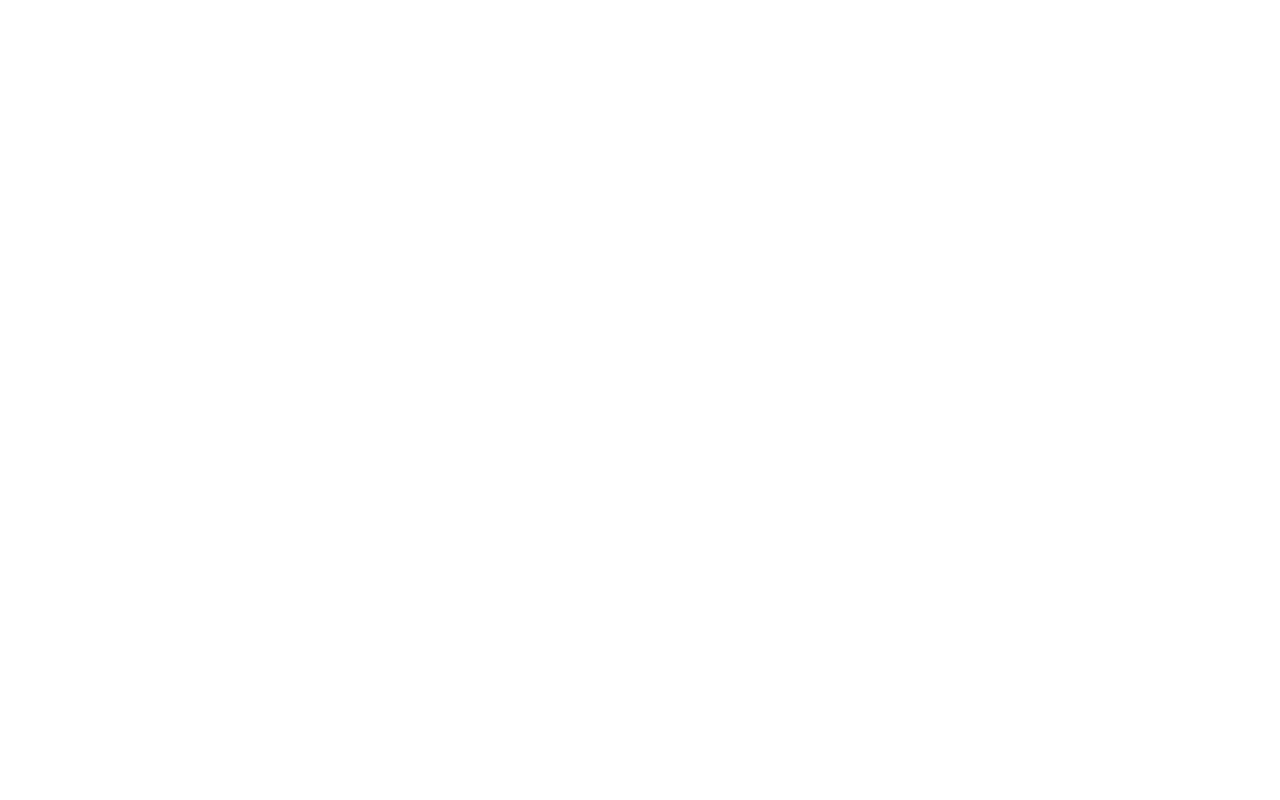
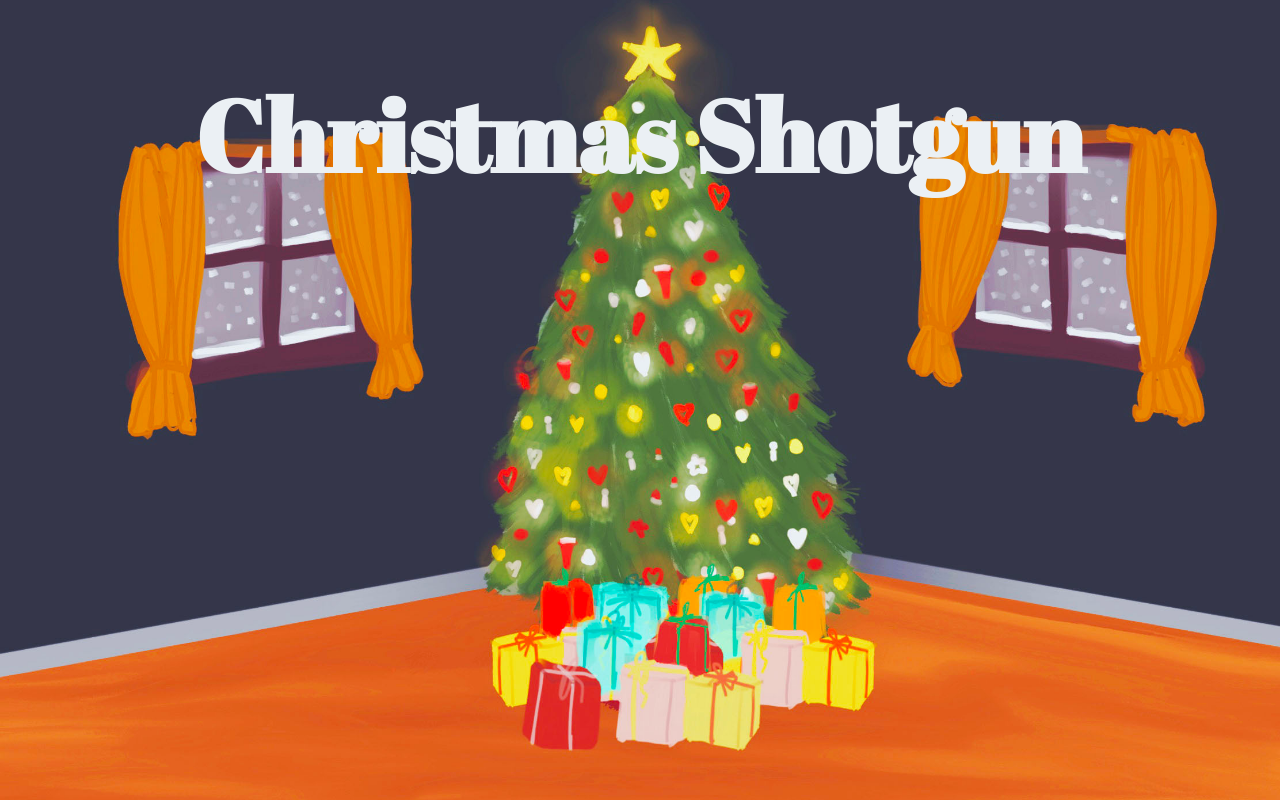
Before and after one commit to AlicinaCat/Shotgun, a plain HTML site: page index.html in a window 1280 px wide. Drawn offline with Linux system fonts and the light colour scheme.

Commit message:
created header and background picture

```diff
--- a/index.html
+++ b/index.html
@@ -4,11 +4,20 @@
     <meta charset="UTF-8">
     <meta name="viewport" content="width=device-width, initial-scale=1.0">
     <meta http-equiv="X-UA-Compatible" content="ie=edge">
-    <link rel="stylesheet" type="text/css" href="style.css">
+    <link href="style.css" rel="stylesheet">
+    <link href="https://fonts.googleapis.com/css?family=Abril+Fatface|Oswald" rel="stylesheet">
     <script src="script.js"></script>
-    <title>Shotgun</title>
+    <title>Christmas Shotgun</title>
 </head>
 <body>
+    <main class="container" id="wrapper">
+        <header>
+            <h1>Christmas Shotgun</h1>
+        </header>
+    </main>
+
+    <div
+
 
 </body>
 </html>
--- a/style.css
+++ b/style.css
@@ -0,0 +1,19 @@
+body {
+    background: url(ChristmasBg.jpg) no-repeat center center fixed;
+    -webkit-background-size: cover;
+    -moz-background-size: cover;
+    -o-background-size: cover;
+    background-color: #053a33;
+    background-size: cover;
+}
+
+.container {
+    background-color: none;
+}
+
+header h1 {
+    text-align: center;
+    font-family: 'Abril Fatface', cursive;
+    color: #ebf0f4;
+    font-size: 100px;
+}
```
Also changed, not shown: ChristmasBg.jpg (added).
